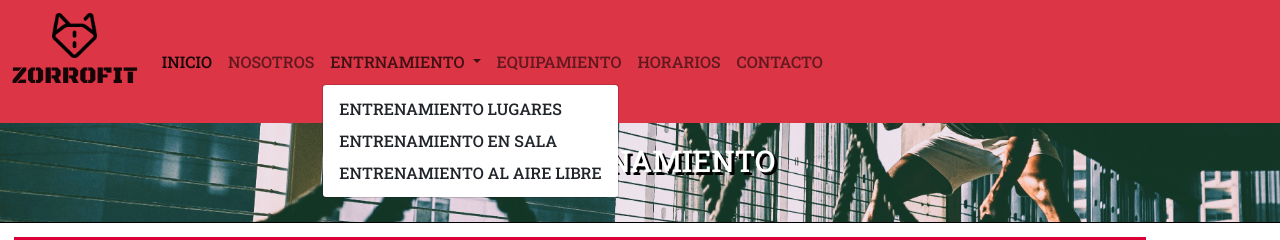
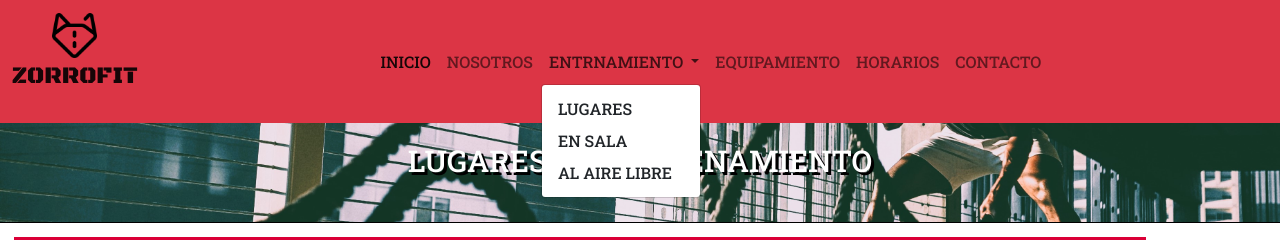
Before and after one commit to Ignacior170/zorrofit, a plain HTML site: page pages/entrenamiento.html in a window 1280 px wide. Both pictures are taken after a click on the button "ENTRNAMIENTO". Shown: the top 240 px of the page. Drawn offline with nearby package versions, Linux system fonts and the light colour scheme; grey boxes are pictures that could not be loaded; a web font is replaced by a local one.

Commit message:
algunas variantes

```diff
--- a/css/style.css
+++ b/css/style.css
@@ -22,7 +22,7 @@ header{
 }
 
 header a:hover{
-background-color: #ffffff19;
+background-color: #ffffff0e;
 }
 header .logoprincioal{
     width: 45px;
@@ -381,7 +381,7 @@ main{
     text-align: center;
     color: rgb(0, 0, 0);
     font-size: 40px;
-    margin-bottom: 50px;
+    margin: 50px 0;
 
 }
 .equipamiento-engeneral img{
--- a/pages/entrenamiento.html
+++ b/pages/entrenamiento.html
@@ -27,7 +27,7 @@
                     <span class="navbar-toggler-icon"></span>
                 </button>
                 <div class="collapse navbar-collapse" id="navbarSupportedContent">
-                    <ul class="navbar-nav me-auto mb-2 mb-lg-0">
+                    <ul class="navbar-nav me-auto mb-2 mx-auto mb-lg-0">
                         <li class="nav-item">
                             <a class="nav-link active" aria-current="page" href="../index.html">INICIO</a>
                         </li>
@@ -40,12 +40,10 @@
                                 ENTRNAMIENTO
                             </a>
                             <ul class="dropdown-menu" aria-labelledby="navbarDropdown">
-                                <li><a class="dropdown-item" href="../pages/entrenamiento.html">ENTRENAMIENTO
-                                        LUGARES</a></li>
-                                <li><a class="dropdown-item" href="../pages/entrenamiento-en-sala.html">ENTRENAMIENTO EN
-                                        SALA</a></li>
+                                <li><a class="dropdown-item" href="../pages/entrenamiento.html">LUGARES</a></li>
+                                <li><a class="dropdown-item" href="../pages/entrenamiento-en-sala.html">EN SALA</a></li>
                                 <li><a class="dropdown-item"
-                                        href="../pages/entrenamiento-al-aire-libre.html">ENTRENAMIENTO AL AIRE LIBRE</a>
+                                        href="../pages/entrenamiento-al-aire-libre.html">AL AIRE LIBRE</a>
                                 </li>
                             </ul>
                         </li>
@@ -64,7 +62,7 @@
         </nav>
     </header>
     <main>
-        <h1 class="entrenamiento">ENTRENAMIENTO</h1>
+        <h1 class="entrenamiento">LUGARES DE ENTRENAMIENTO</h1>
         <section class="entrenamiento-engeneral">
             <a class="enlace-entrenamiento" href="../pages/entrenamiento-al-aire-libre.html">
                 <div>
```
Also changed, not shown: index.html (+4 -4 lines), pages/contacto.html (+4 -6 lines), pages/entrenamiento-al-aire-libre.html (+4 -6 lines), pages/entrenamiento-en-sala.html (+4 -6 lines), pages/equipamiento.html (+4 -6 lines), pages/horarios.html (+4 -6 lines), pages/nosotros.html (+4 -6 lines), 1 other file.
